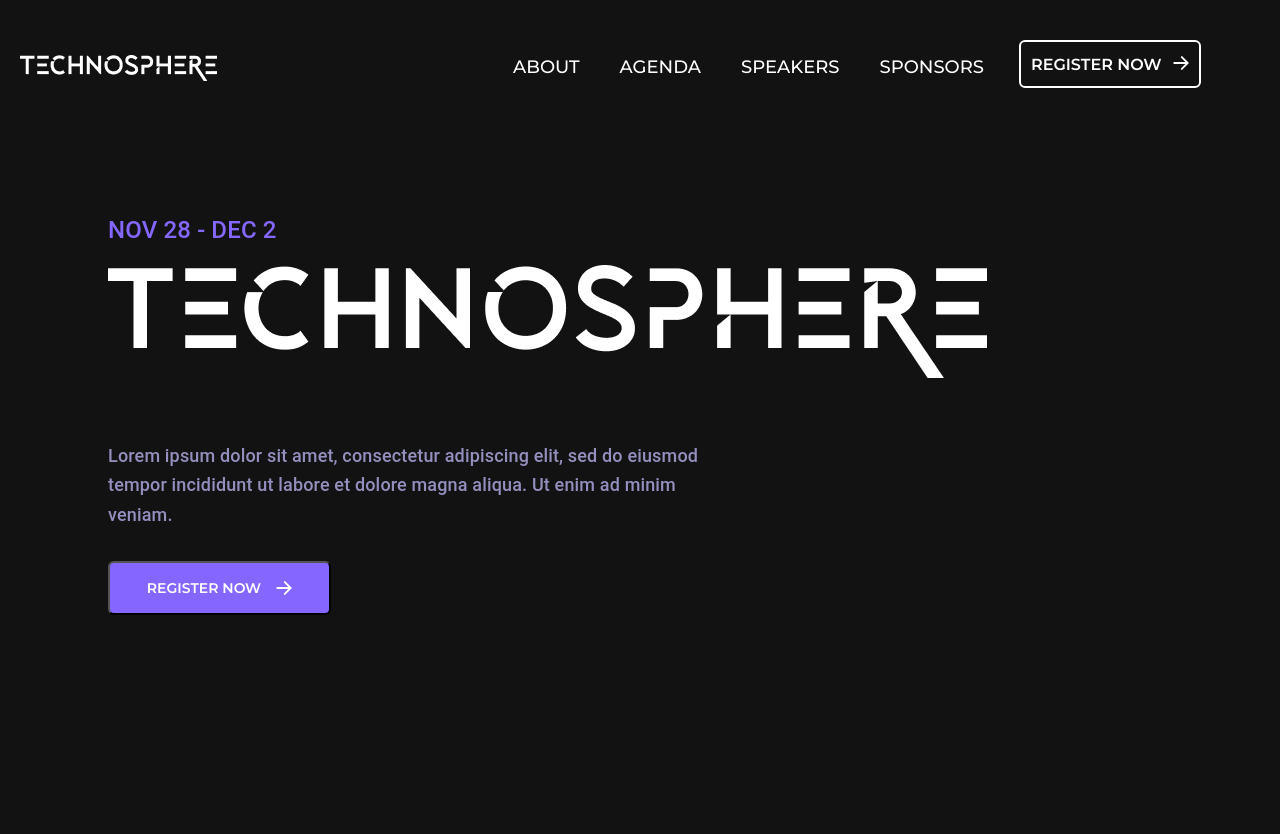
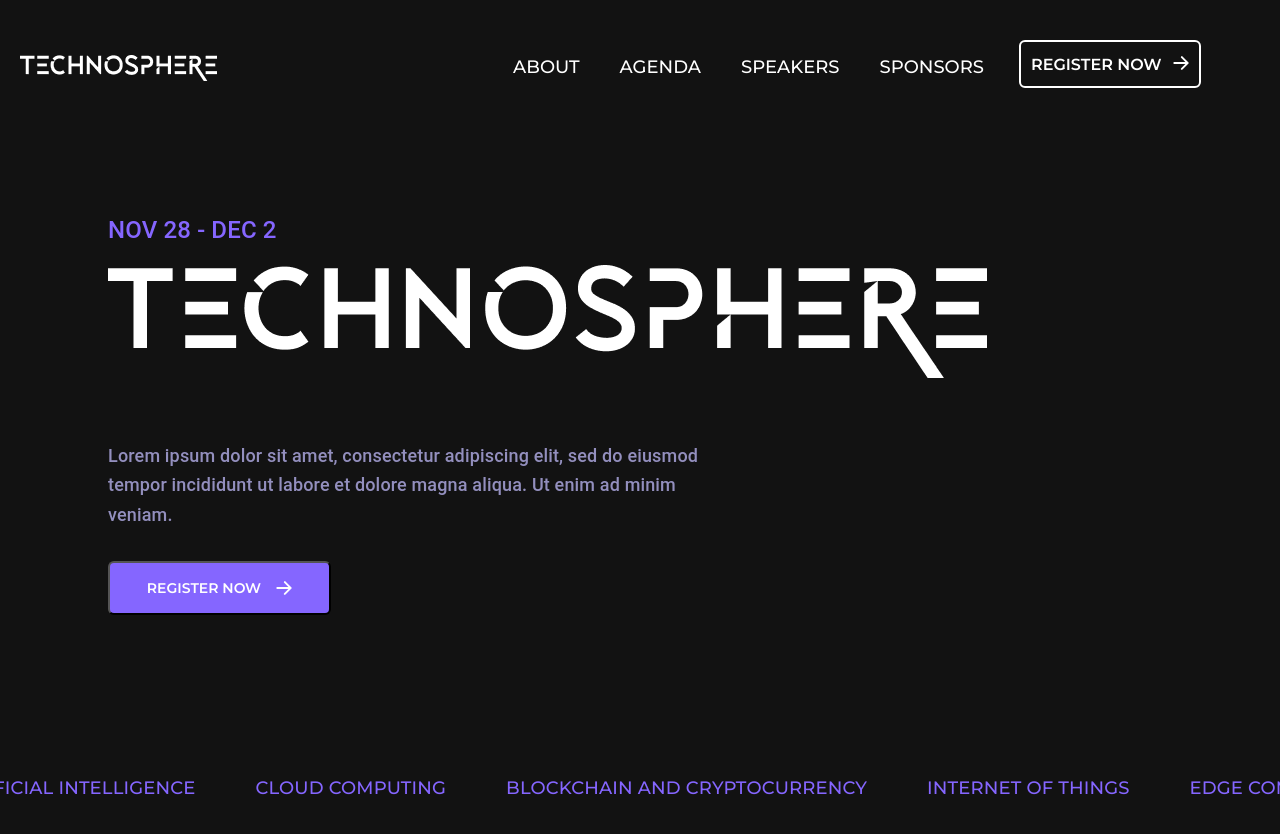
Before and after one commit to fossnsbm/technosphere-web, a React (Vite) app: page / in a window 1280 px wide. Shown: the top 834 px of the page. Before the commit the page ends 800 px from the top, so only its background shows below. Built offline with nearby package versions, Linux system fonts and the light colour scheme.

Commit message:
created marquee in hero section

```diff
--- a/package.json
+++ b/package.json
@@ -18,6 +18,7 @@
     "@tanstack/react-query-devtools": "^4.14.5",
     "react": "^18.2.0",
     "react-dom": "^18.2.0",
+    "react-fast-marquee": "^1.3.5",
     "react-router-dom": "^6.4.3",
     "react-toastify": "^9.1.1"
   },
--- a/src/components/heroSection/heroSection.css
+++ b/src/components/heroSection/heroSection.css
@@ -60,3 +60,26 @@
     line-height: 164.02%;
     font-family: 'Montserrat';
 }
+
+.marquee_section {
+    padding-top: 756px;
+    padding-bottom: 100px;
+}
+
+.mq {
+    font-size: 18px;
+    display: flex;
+
+}
+
+.mq_txt {
+    padding-left: 60px;
+    text-transform: uppercase;
+    color: #8566FF;
+    font-family: 'Montserrat';
+    font-style: normal;
+    font-weight: 500;
+    font-size: 18px;
+    line-height: 164.02%;
+
+}
--- a/src/components/heroSection/heroSection.tsx
+++ b/src/components/heroSection/heroSection.tsx
@@ -1,6 +1,9 @@
 import React from 'react'
 import HeaderMenus from '../headerMenus/headerMenus';
 import './heroSection.css'
+import Marquee from "react-fast-marquee";
+import { fontFamily } from '@mui/system';
+
 const handleClick = (event: React.MouseEvent<HTMLElement>) => {
     window.location.href = '/test';
 }
@@ -10,17 +13,29 @@ const HeroSection: React.FC<{}> = () => {
             <div className='Hero'>
 
                 <div className='Event_date'>
-                NoV 28 - Dec 2
+                    NoV 28 - Dec 2
                 </div>
                 <div className='Hero_logo'>
-                <img src="src/assets/Hero_Logo.png" alt="Hero_Logo" className='Vector_Hero'/>
+                    <img src="src/assets/Hero_Logo.png" alt="Hero_Logo" className='Vector_Hero' />
                 </div>
                 <div className='hero_text'>
-                Lorem ipsum dolor sit amet, consectetur adipiscing elit, sed do eiusmod tempor incididunt ut labore et dolore magna aliqua. Ut enim ad minim veniam.
+                    Lorem ipsum dolor sit amet, consectetur adipiscing elit, sed do eiusmod tempor incididunt ut labore et dolore magna aliqua. Ut enim ad minim veniam.
                 </div>
                 <div>
-                <button className='register_btn_hero' onClick={handleClick}>REGISTER NOW <img src="src/assets/RightArrow.png" alt="arrow" className='right_arrow'/></button>
+                    <button className='register_btn_hero' onClick={handleClick}>REGISTER NOW <img src="src/assets/RightArrow.png" alt="arrow" className='right_arrow' /></button>
                 </div>
+            </div>
+            <div className='marquee_section'>
+            <Marquee gradient={false} speed={20} pauseOnClick={true} pauseOnHover={false}>
+                        <div className="mq">
+                           <p className='mq_txt'>Artificial intelligence</p>
+                           <p className='mq_txt'>cloud computing</p>
+                           <p className='mq_txt'>Blockchain and cryptocurrency</p>
+                           <p className='mq_txt'>internet of things</p>
+                           <p className='mq_txt'>Edge computing and deployment</p>
+                           <p className='mq_txt'>Game Development</p>
+                        </div>
+            </Marquee>
             </div>
 
         </>
```
Also changed, not shown: 1 other file (tests, documents, lock files or other folders).
